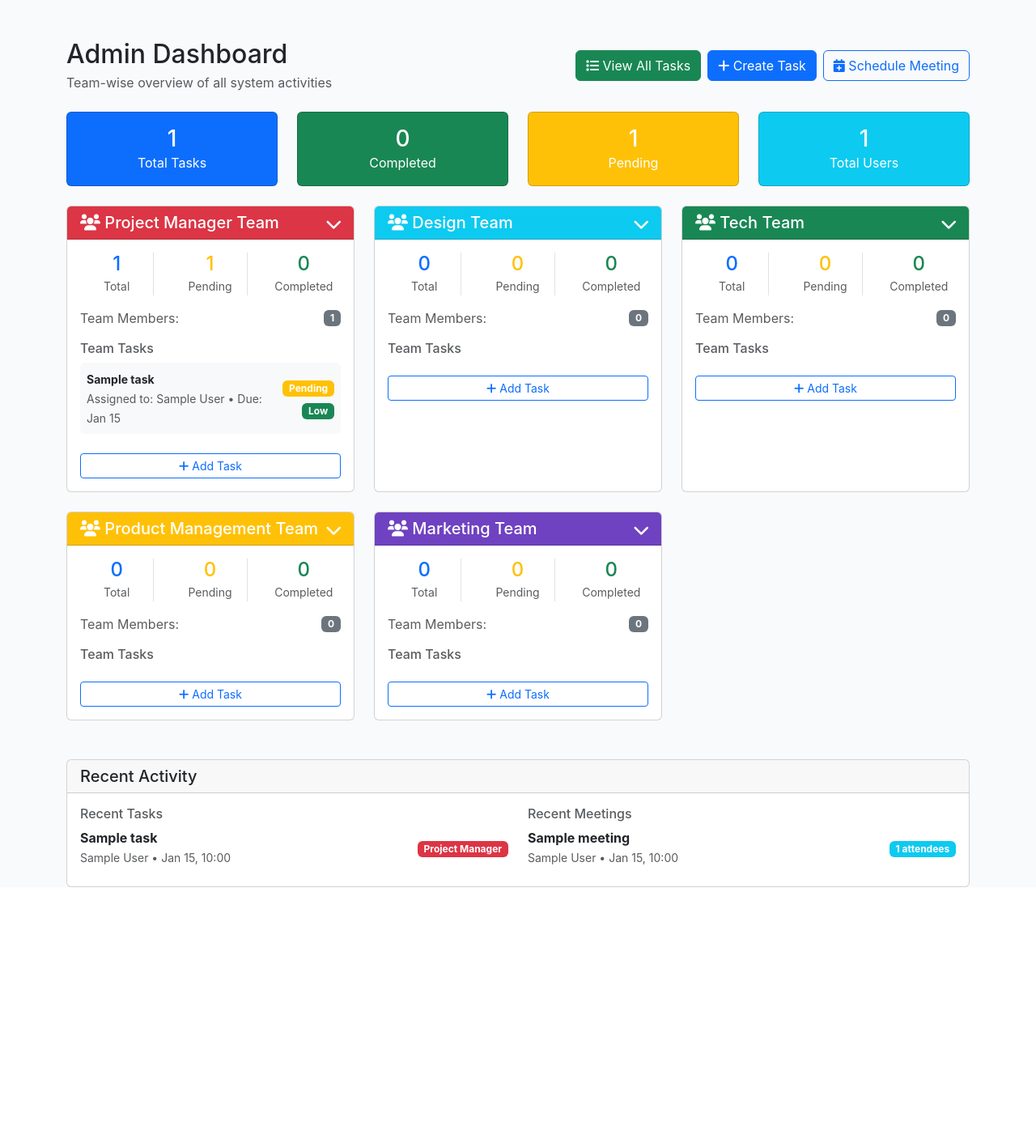
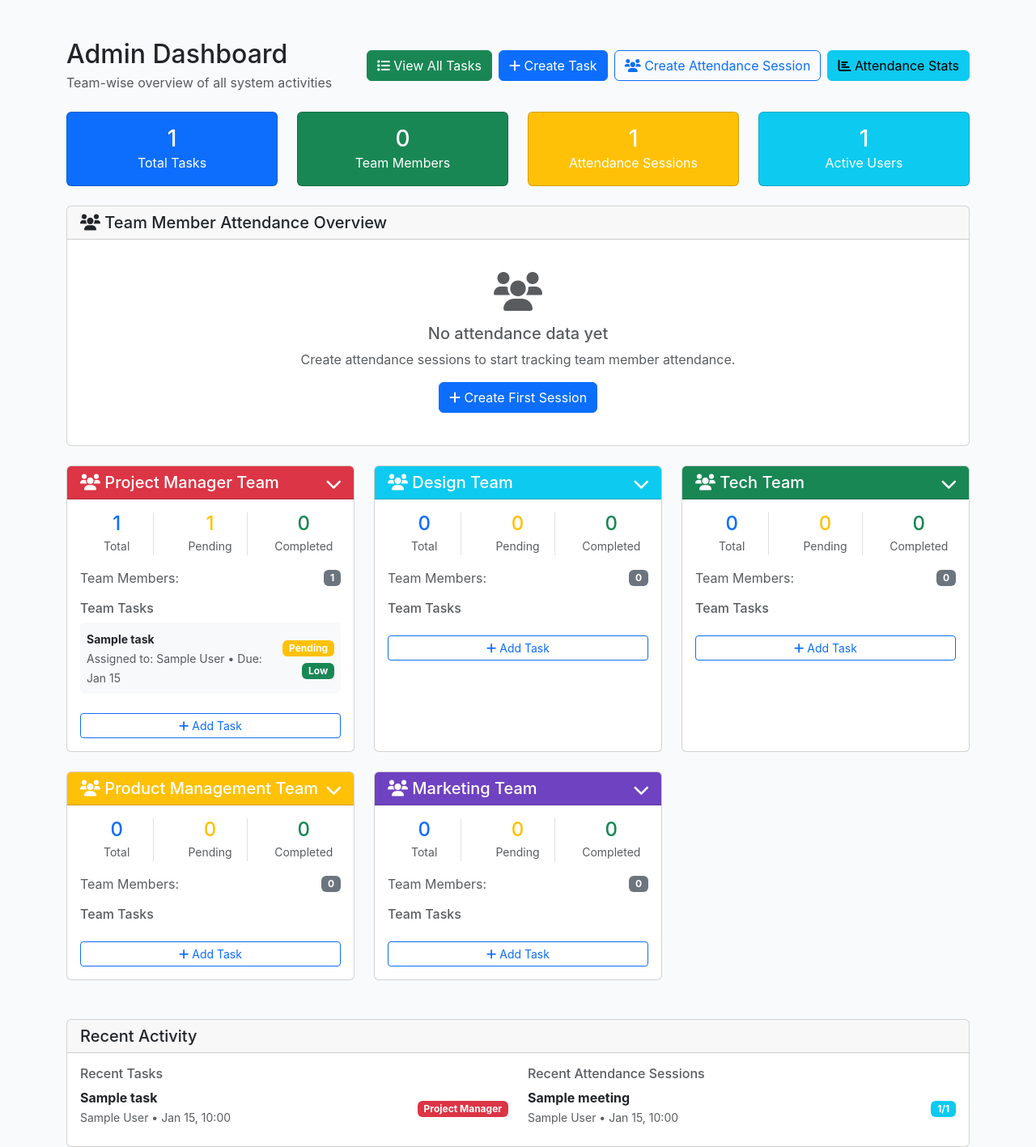
Before and after one commit to farisfarsan/teamtrack, a Django app: page /dashboard/admin/ in a window 1280 px wide. Shown: the part 56-1473 px from the top of the page at 81% size. Before the commit the page ends 1152 px from the top, so only its background shows below. Run offline with Django 5.2, Linux system fonts and the light colour scheme; a user stored in the database is signed in; tables that the repository leaves empty hold one stand-in row (values such as "Sample post").

Commit message:
Transform admin dashboard to focus on attendance management
- Replace meeting analytics with attendance session analytics
- Add team member attendance overview table with attendance rates
- Update quick stats to show team members and attendance sessions
- Replace meeting buttons with attendance session management buttons
- Show recent attendance sessions instead of meetings
- Add attendance rate progress bars for each team member
- Focus admin dashboard on marking attendance for team members

```diff
--- a/teamtrack/dashboard/views.py
+++ b/teamtrack/dashboard/views.py
@@ -5,7 +5,7 @@
 from datetime import timedelta
 from accounts.models import User
 from tasks.models import Task
-from meetings.models import Meeting
+from meetings.models import Meeting, MeetingAttendance
 from notifications.models import Notification
 
 @login_required
@@ -45,16 +45,29 @@
     # User analytics
     total_users = User.objects.count()
     active_users = User.objects.filter(is_active=True).count()
+    team_members = User.objects.filter(is_active=True).exclude(team='PROJECT_MANAGER')
 
-    # Meeting analytics
-    total_meetings = Meeting.objects.count()
-    upcoming_meetings = Meeting.objects.filter(
-        scheduled_at__gte=timezone.now()
-    ).count()
+    # Attendance analytics
+    total_sessions = Meeting.objects.count()
+    recent_sessions = Meeting.objects.order_by('-scheduled_at')[:5]
+
+    # Team member attendance overview
+    team_member_stats = []
+    for member in team_members:
+        attendance_records = MeetingAttendance.objects.filter(user=member)
+        total_sessions_for_member = attendance_records.count()
+        present_sessions = attendance_records.filter(present=True).count()
+        attendance_rate = (present_sessions / total_sessions_for_member * 100) if total_sessions_for_member > 0 else 0
+
+        team_member_stats.append({
+            'member': member,
+            'total_sessions': total_sessions_for_member,
+            'present_sessions': present_sessions,
+            'attendance_rate': round(attendance_rate, 1)
+        })
 
     # Recent activity - ALL tasks
     recent_tasks = all_tasks.order_by('-created_at')[:10]
-    recent_meetings = Meeting.objects.order_by('-created_at')[:5]
 
     # All tasks for admin view
     all_tasks_list = all_tasks.order_by('-created_at')
@@ -68,10 +81,11 @@
         "overdue_tasks": overdue_tasks,
         "total_users": total_users,
         "active_users": active_users,
-        "total_meetings": total_meetings,
-        "upcoming_meetings": upcoming_meetings,
+        "team_members": team_members,
+        "total_sessions": total_sessions,
+        "recent_sessions": recent_sessions,
+        "team_member_stats": team_member_stats,
         "recent_tasks": recent_tasks,
-        "recent_meetings": recent_meetings,
         "completion_rate": round((completed_tasks / total_tasks * 100) if total_tasks > 0 else 0, 1),
         "team_stats": team_stats,
     }
--- a/teamtrack/templates/dashboard/admin.html
+++ b/teamtrack/templates/dashboard/admin.html
@@ -17,7 +17,10 @@
                     <i class="fas fa-plus"></i> Create Task
                 </a>
                 <a href="{% url 'meetings:create' %}" class="btn btn-outline-primary">
-                    <i class="fas fa-calendar-plus"></i> Schedule Meeting
+                    <i class="fas fa-users"></i> Create Attendance Session
+                </a>
+                <a href="{% url 'meetings:attendance_stats' %}" class="btn btn-info">
+                    <i class="fas fa-chart-bar"></i> Attendance Stats
                 </a>
                 {% endif %}
             </div>
@@ -36,24 +39,111 @@
             <div class="col-md-3">
                 <div class="card bg-success text-white">
                     <div class="card-body text-center">
-                        <h3 class="mb-0">{{ completed_tasks }}</h3>
-                        <p class="mb-0">Completed</p>
+                        <h3 class="mb-0">{{ team_members.count }}</h3>
+                        <p class="mb-0">Team Members</p>
                     </div>
                 </div>
             </div>
             <div class="col-md-3">
                 <div class="card bg-warning text-white">
                     <div class="card-body text-center">
-                        <h3 class="mb-0">{{ pending_tasks }}</h3>
-                        <p class="mb-0">Pending</p>
+                        <h3 class="mb-0">{{ total_sessions }}</h3>
+                        <p class="mb-0">Attendance Sessions</p>
                     </div>
                 </div>
             </div>
             <div class="col-md-3">
                 <div class="card bg-info text-white">
                     <div class="card-body text-center">
-                        <h3 class="mb-0">{{ total_users }}</h3>
-                        <p class="mb-0">Total Users</p>
+                        <h3 class="mb-0">{{ active_users }}</h3>
+                        <p class="mb-0">Active Users</p>
+                    </div>
+                </div>
+            </div>
+        </div>
+
+        <!-- Team Member Attendance Overview -->
+        <div class="row mb-4">
+            <div class="col-12">
+                <div class="card">
+                    <div class="card-header">
+                        <h5 class="mb-0">
+                            <i class="fas fa-users"></i> Team Member Attendance Overview
+                        </h5>
+                    </div>
+                    <div class="card-body">
+                        {% if team_member_stats %}
+                        <div class="table-responsive">
+                            <table class="table table-striped">
+                                <thead>
+                                    <tr>
+                                        <th>Team Member</th>
+                                        <th>Team</th>
+                                        <th>Sessions Attended</th>
+                                        <th>Total Sessions</th>
+                                        <th>Attendance Rate</th>
+                                        <th>Actions</th>
+                                    </tr>
+                                </thead>
+                                <tbody>
+                                    {% for member_stat in team_member_stats %}
+                                    <tr>
+                                        <td>
+                                            <div class="d-flex align-items-center">
+                                                <div class="avatar-sm bg-primary text-white rounded-circle d-flex align-items-center justify-content-center me-2">
+                                                    {{ member_stat.member.name|first|upper }}
+                                                </div>
+                                                <div>
+                                                    <strong>{{ member_stat.member.name }}</strong>
+                                                    <br>
+                                                    <small class="text-muted">{{ member_stat.member.email }}</small>
+                                                </div>
+                                            </div>
+                                        </td>
+                                        <td>
+                                            <span class="badge bg-secondary">{{ member_stat.member.get_team_display }}</span>
+                                        </td>
+                                        <td>
+                                            <span class="badge bg-success">{{ member_stat.present_sessions }}</span>
+                                        </td>
+                                        <td>
+                                            <span class="badge bg-info">{{ member_stat.total_sessions }}</span>
+                                        </td>
+                                        <td>
+                                            <div class="progress" style="width: 100px;">
+                                                <div class="progress-bar
+                                                    {% if member_stat.attendance_rate >= 80 %}bg-success
+                                                    {% elif member_stat.attendance_rate >= 60 %}bg-warning
+                                                    {% else %}bg-danger{% endif %}"
+                                                    role="progressbar"
+                                                    style="width: {{ member_stat.attendance_rate }}%"
+                                                    aria-valuenow="{{ member_stat.attendance_rate }}"
+                                                    aria-valuemin="0"
+                                                    aria-valuemax="100">
+                                                    {{ member_stat.attendance_rate }}%
+                                                </div>
+                                            </div>
+                                        </td>
+                                        <td>
+                                            <a href="{% url 'meetings:attendance_stats' %}" class="btn btn-sm btn-outline-primary">
+                                                <i class="fas fa-chart-bar"></i> View Details
+                                            </a>
+                                        </td>
+                                    </tr>
+                                    {% endfor %}
+                                </tbody>
+                            </table>
+                        </div>
+                        {% else %}
+                        <div class="text-center py-4">
+                            <i class="fas fa-users fa-3x text-muted mb-3"></i>
+                            <h5 class="text-muted">No attendance data yet</h5>
+                            <p class="text-muted">Create attendance sessions to start tracking team member attendance.</p>
+                            <a href="{% url 'meetings:create' %}" class="btn btn-primary">
+                                <i class="fas fa-plus"></i> Create First Session
+                            </a>
+                        </div>
+                        {% endif %}
                     </div>
                 </div>
             </div>
@@ -173,20 +263,22 @@
                                 {% endfor %}
                             </div>
                             <div class="col-md-6">
-                                <h6 class="text-muted">Recent Meetings</h6>
-                                {% for meeting in recent_meetings %}
+                                <h6 class="text-muted">Recent Attendance Sessions</h6>
+                                {% for session in recent_sessions %}
                                 <div class="d-flex justify-content-between align-items-center mb-2">
                                     <div>
-                                        <strong>{{ meeting.title }}</strong>
+                                        <strong>{{ session.title }}</strong>
                                         <br>
                                         <small class="text-muted">
-                                            {{ meeting.organizer.name }} • {{ meeting.scheduled_at|date:"M d, H:i" }}
+                                            {{ session.organizer.name }} • {{ session.scheduled_at|date:"M d, H:i" }}
                                         </small>
                                     </div>
                                     <div class="text-end">
-                                        <span class="badge bg-info">{{ meeting.attendees.count }} attendees</span>
+                                        <span class="badge bg-info">{{ session.get_attendance_stats }}</span>
                                     </div>
                                 </div>
+                                {% empty %}
+                                <p class="text-muted small">No attendance sessions yet</p>
                                 {% endfor %}
                             </div>
                         </div>
@@ -222,6 +314,19 @@
     padding: 10px;
     margin: 5px 0;
     border-radius: 4px;
+}
+.avatar-sm {
+    width: 40px;
+    height: 40px;
+    font-size: 16px;
+    font-weight: bold;
+}
+.progress {
+    height: 20px;
+}
+.progress-bar {
+    font-size: 12px;
+    line-height: 20px;
 }
 </style>
 
```
